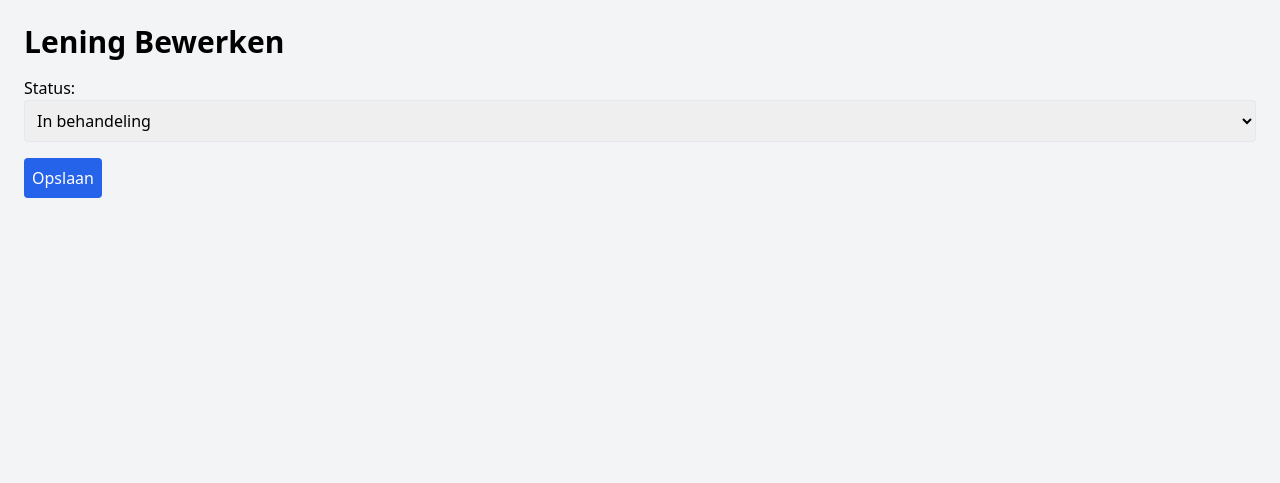
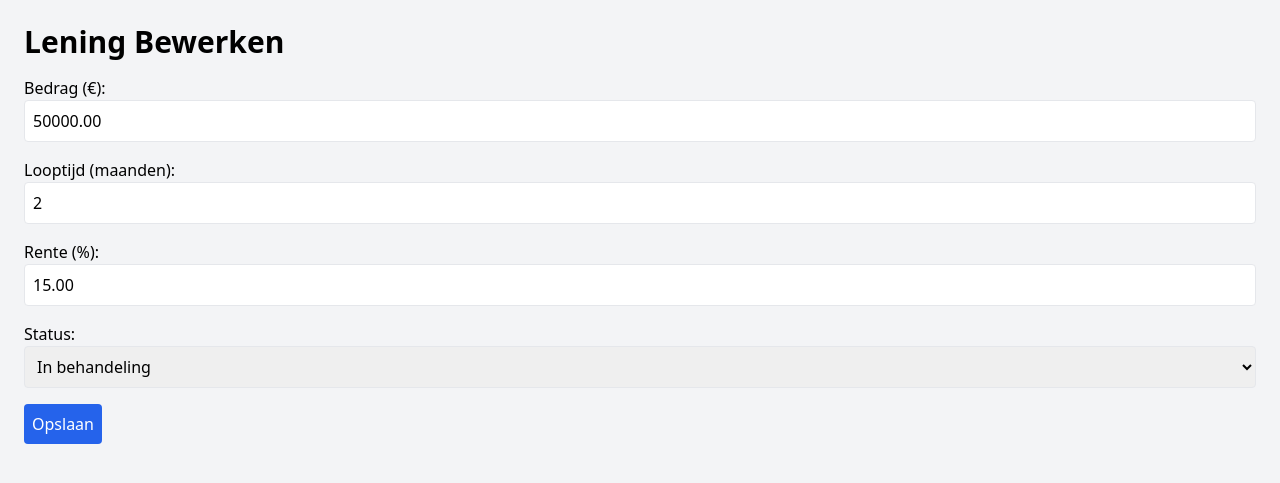
Before and after one commit to AryanBh18/LoanMananger, a PHP site: page /includes/edit_leningen.php?leningid=14 in a window 1280 px wide. Shown: the part 60-543 px from the top of the page. Run offline with PHP 8.4, Linux system fonts and the light colour scheme; data comes from the database, SQL or seed files in the repository; some libraries are stand-ins or nearby versions.

Commit message:
update: kan nu meer editen bij lening

```diff
--- a/includes/edit_leningen.php
+++ b/includes/edit_leningen.php
@@ -8,10 +8,13 @@ if (!isset($_GET['leningid'])) {
 $leningid = $_GET['leningid'];
 
 if ($_SERVER['REQUEST_METHOD'] === 'POST') {
+    $lening_bedrag = $_POST['lening_bedrag'];
+    $lening_duur = $_POST['lening_duur'];
+    $rente = $_POST['rente'];
     $lening_status = $_POST['lening_status'];
 
-    $stmt = $pdo->prepare("UPDATE leningen SET lening_status = ? WHERE leningid = ?");
-    $stmt->execute([$lening_status, $leningid]);
+    $stmt = $pdo->prepare("UPDATE leningen SET lening_bedrag = ?, lening_duur = ?, rente = ?, lening_status = ? WHERE leningid = ?");
+    $stmt->execute([$lening_bedrag, $lening_duur, $rente, $lening_status, $leningid]);
 
     header("Location: ../index.php");
     exit;
@@ -40,16 +43,32 @@ if (!$lening) {
     <div class="container mx-auto p-6">
         <h1 class="text-3xl font-bold mb-4">Lening Bewerken</h1>
         <form method="POST" class="space-y-4">
-            <label for="lening_status" class="block">
+            <label class="block">
+                Bedrag (€):
+                <input type="number" name="lening_bedrag" value="<?= htmlspecialchars($lening['lening_bedrag']) ?>" required class="w-full p-2 border rounded">
+            </label>
+
+            <label class="block">
+                Looptijd (maanden):
+                <input type="number" name="lening_duur" value="<?= htmlspecialchars($lening['lening_duur']) ?>" required class="w-full p-2 border rounded">
+            </label>
+
+            <label class="block">
+                Rente (%):
+                <input type="number" step="0.01" name="rente" value="<?= htmlspecialchars($lening['rente']) ?>" required class="w-full p-2 border rounded">
+            </label>
+
+            <label class="block">
                 Status:
-                <select id="lening_status" name="lening_status" required class="w-full p-2 border rounded">
+                <select name="lening_status" required class="w-full p-2 border rounded">
                     <option value="In behandeling" <?= $lening['lening_status'] === 'In behandeling' ? 'selected' : '' ?>>In behandeling</option>
                     <option value="Goedgekeurd" <?= $lening['lening_status'] === 'Goedgekeurd' ? 'selected' : '' ?>>Goedgekeurd</option>
                     <option value="Afgekeurd" <?= $lening['lening_status'] === 'Afgekeurd' ? 'selected' : '' ?>>Afgekeurd</option>
                     <option value="Afgesloten" <?= $lening['lening_status'] === 'Afgesloten' ? 'selected' : '' ?>>Afgesloten</option>
                 </select>
             </label>
-              <button type="submit" class="bg-blue-600 text-white p-2 rounded">Opslaan</button>
+
+            <button type="submit" class="bg-blue-600 text-white p-2 rounded">Opslaan</button>
         </form>
     </div>
 </body>
```
